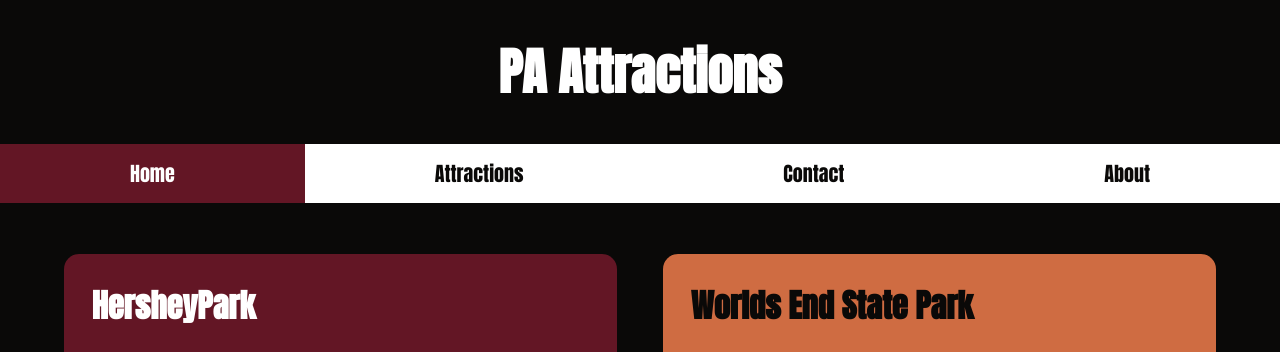
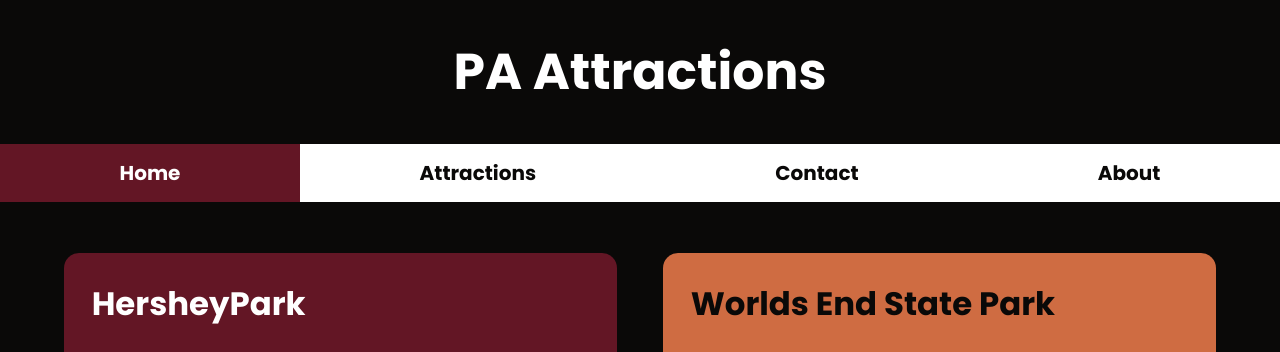
Before and after one commit to zxc51691/zxc51691.github.io, a PHP site: page /pahome.html in a window 1280 px wide. Shown: the top 352 px of the page. Run offline with PHP 8.4, Linux system fonts and the light colour scheme.

Commit message:
Font Change

```diff
--- a/projects/Project-1/project1.css
+++ b/projects/Project-1/project1.css
@@ -1,4 +1,4 @@
-@import url('https://fonts.googleapis.com/css2?family=Anton&family=Roboto+Condensed:wght@400&display=swap');
+@import url('https://fonts.googleapis.com/css2?family=Anton&family=Poppins:wght@700&family=Roboto+Condensed:wght@400&display=swap');
 
 body {
     margin: 0;
@@ -10,7 +10,7 @@
 h1 {
     text-align: center;
     color: #FFFFFF;
-    font-family: 'Anton', Arial, sans-serif;
+    font-family: 'Poppins', Arial, sans-serif;
     font-size: 2.8em;
 }
 
@@ -28,7 +28,7 @@
     padding: 14px 16px;
     text-decoration: none;
     font-size: 20px;
-    font-family: 'Anton', Arial, sans-serif;
+    font-family: 'Poppins', Arial, sans-serif;
     flex: 1 1 auto;
 }
 
@@ -70,7 +70,7 @@
 
 .block h2 {
     margin-top: 0;
-    font-family: 'Anton', Arial, sans-serif;
+    font-family: 'Poppins', Arial, sans-serif;
     font-size: 1.8em;
 }
 
@@ -126,7 +126,7 @@
 
 footer ul li {
     color: #0A0908;
-    font-family: 'Anton', Arial, sans-serif;
+    font-family: 'Poppins', Arial, sans-serif;
     font-size: 20px;
     text-align: left;
 }
```
